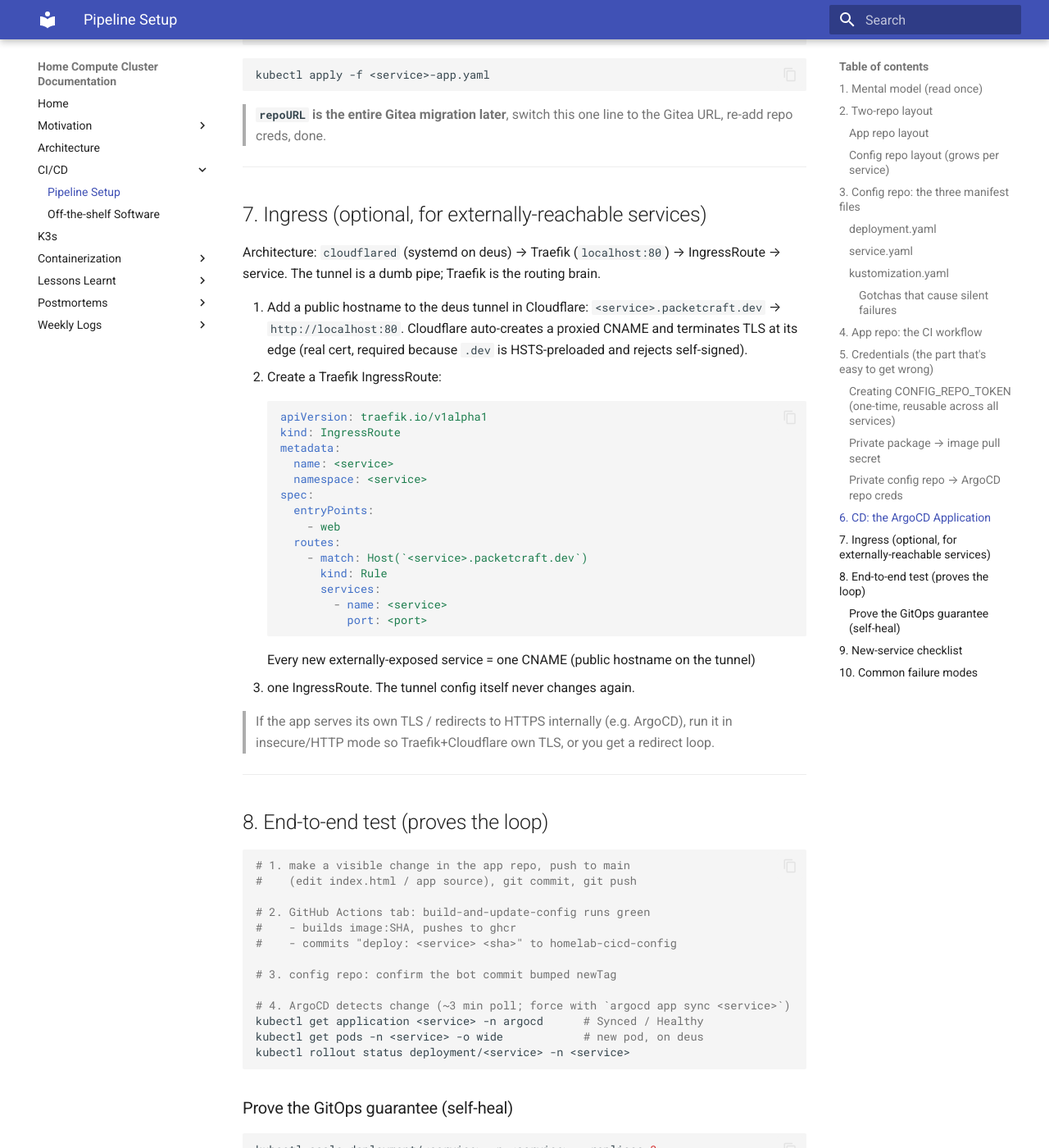
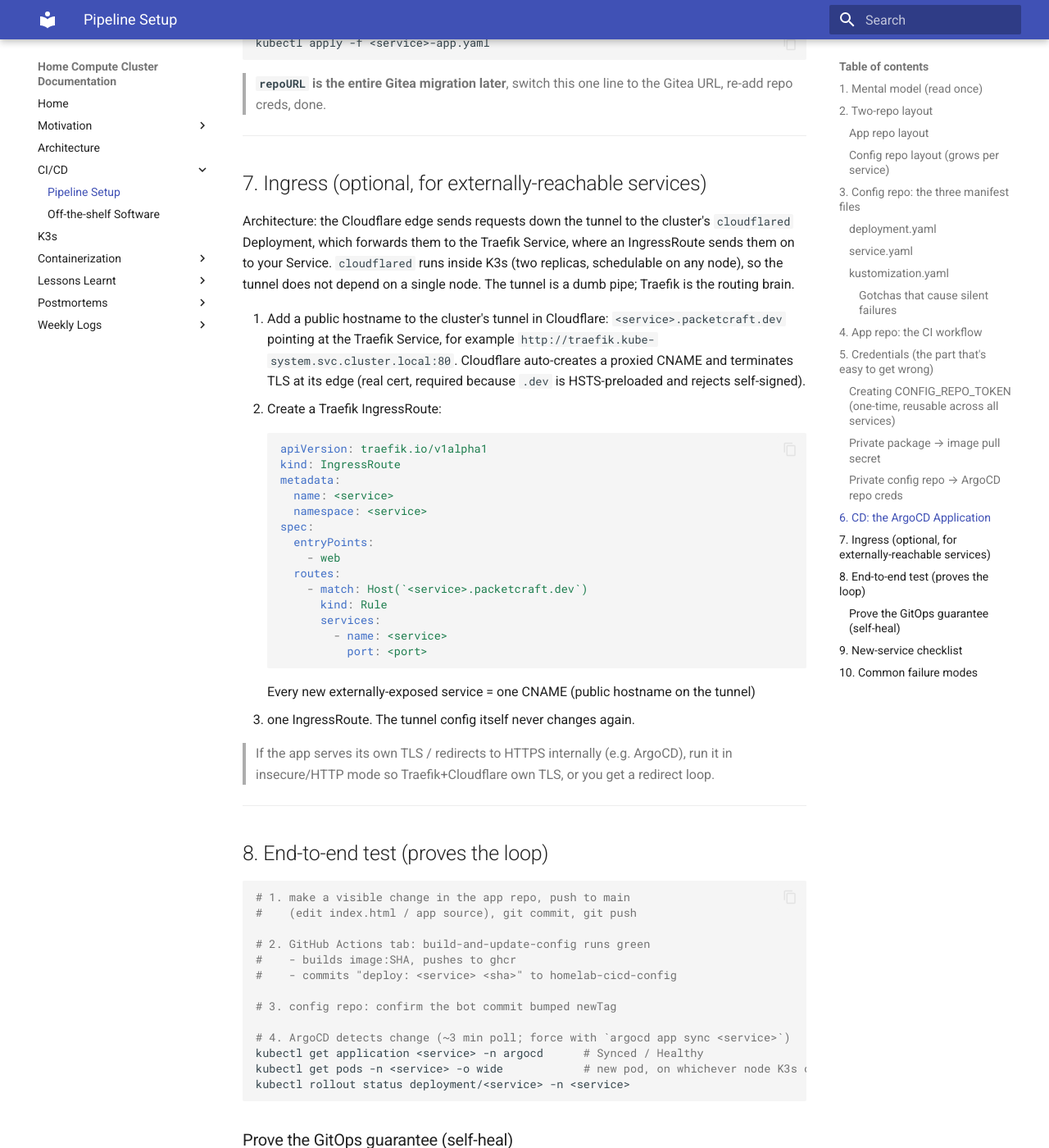
Before and after one commit to home-compute-cluster/docs, an MkDocs documentation site: the page built from docs/CICD/cicd-pipeline-setup-guide.md, in a window 1280 px wide and 1400 px high, scrolled down 6882 px. Shown: the whole window at 82% size. Built offline with MkDocs 1.6.1 and Material for MkDocs 9.7.7, drawn with Linux system fonts in a browser that asks for light colours; some of the changed text lies outside the part shown.

Commit message:
Move cloudflared into the K3s deployment
The tunnel connector no longer runs as a systemd service on deus, and
nebula no longer has its own cloudflared. Document the single in-cluster
cloudflared Deployment pointing at the Traefik Service, and stop the
pipeline guide from pinning new services to deus.

Co-Authored-By: Claude Opus 5 <noreply@anthropic.com>

````diff
--- a/docs/CICD/cicd-pipeline-setup-guide.md
+++ b/docs/CICD/cicd-pipeline-setup-guide.md
@@ -111,10 +111,8 @@ spec:
       labels:
         app: <service>
     spec:
-      # Pin to the always-on control-plane node (deus = the M910q).
-      # Omit or change for GPU/storage-bound workloads.
-      nodeSelector:
-        kubernetes.io/hostname: deus
+      # No nodeSelector: let K3s place the Pod. Only pin a workload that
+      # really needs one node (a GPU, or node-local storage).
       containers:
         - name: <service>
           image: ghcr.io/<owner-lowercase>/<service>-app:latest  # tag rewritten by CI
@@ -327,11 +325,15 @@ kubectl apply -f <service>-app.yaml
 
 ## 7. Ingress (optional, for externally-reachable services)
 
-Architecture: `cloudflared` (systemd on deus) → Traefik (`localhost:80`) →
-IngressRoute → service. The tunnel is a dumb pipe; Traefik is the routing brain.
+Architecture: the Cloudflare edge sends requests down the tunnel to the cluster's
+`cloudflared` Deployment, which forwards them to the Traefik Service, where an
+IngressRoute sends them on to your Service. `cloudflared` runs inside K3s (two
+replicas, schedulable on any node), so the tunnel does not depend on a single node.
+The tunnel is a dumb pipe; Traefik is the routing brain.
 
-1. Add a public hostname to the deus tunnel in Cloudflare:
-   `<service>.packetcraft.dev` → `http://localhost:80`. Cloudflare auto-creates
+1. Add a public hostname to the cluster's tunnel in Cloudflare:
+   `<service>.packetcraft.dev` pointing at the Traefik Service, for example
+   `http://traefik.kube-system.svc.cluster.local:80`. Cloudflare auto-creates
    a proxied CNAME and terminates TLS at its edge (real cert, required because
    `.dev` is HSTS-preloaded and rejects self-signed).
 2. Create a Traefik IngressRoute:
@@ -374,7 +376,7 @@ Every new externally-exposed service = one CNAME (public hostname on the tunnel)
 
 # 4. ArgoCD detects change (~3 min poll; force with `argocd app sync <service>`)
 kubectl get application <service> -n argocd      # Synced / Healthy
-kubectl get pods -n <service> -o wide            # new pod, on deus
+kubectl get pods -n <service> -o wide            # new pod, on whichever node K3s chose
 kubectl rollout status deployment/<service> -n <service>
 ```
 
````
Also changed, not shown: docs/system-architecture/home-cluster.md (+12 -8 lines).
